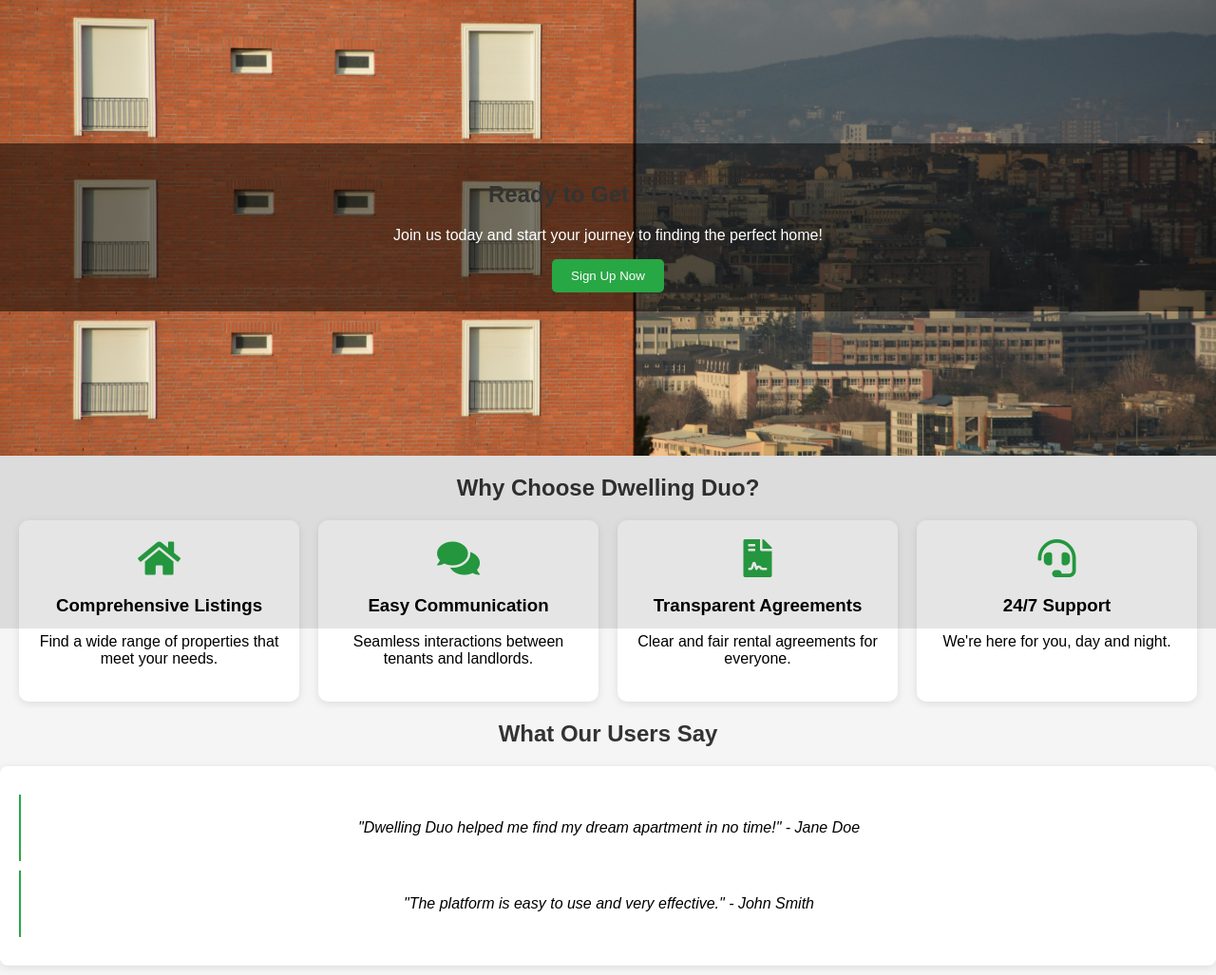
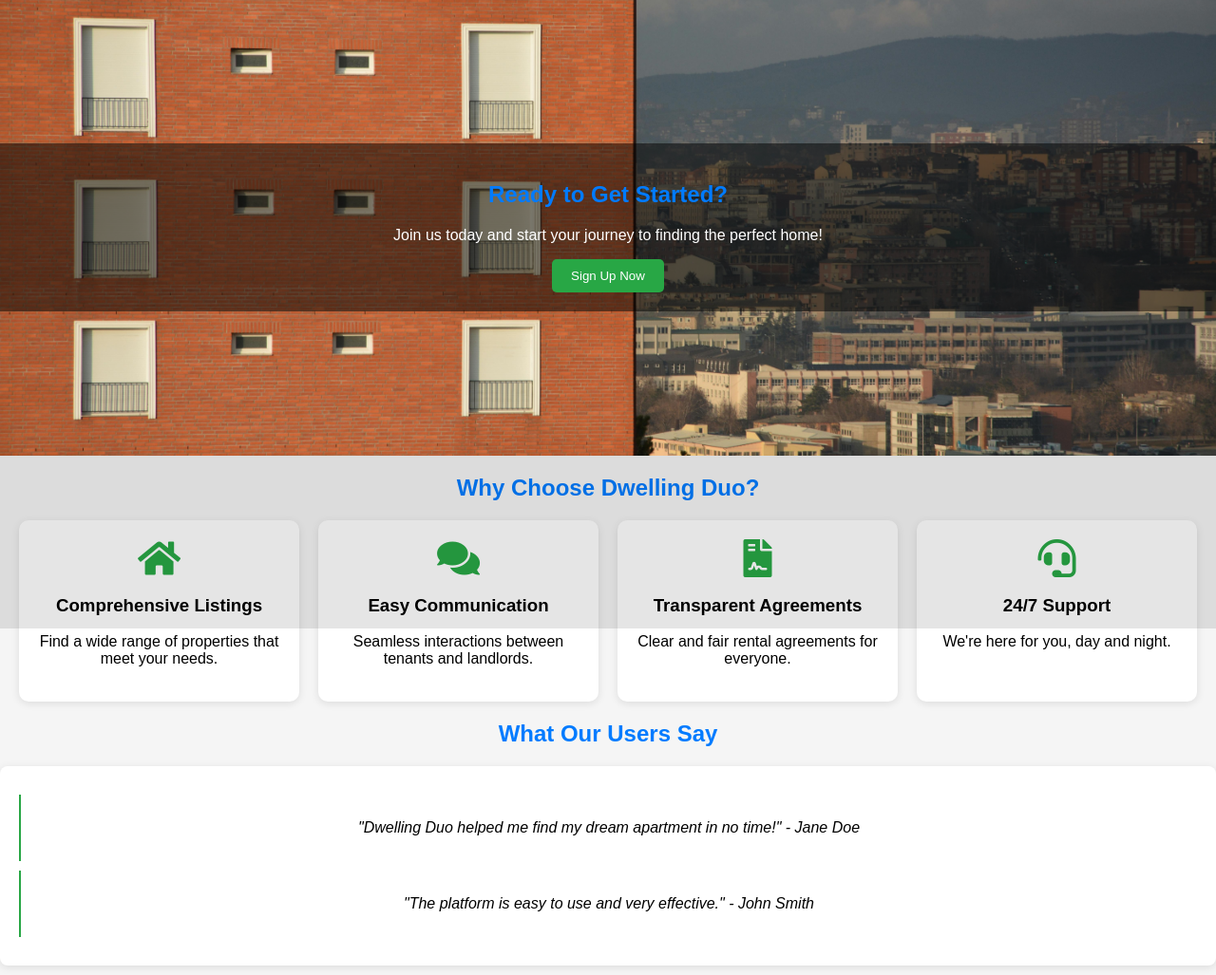
Before and after one commit to Jayricka/dwellingduo, a Django app: page / in a window 1280 px wide. Shown: the part 138-1165 px from the top of the page at 95% size. Run offline with Django 5.2, Linux system fonts and the light colour scheme.

Commit message:
color texture align

```diff
--- a/static/css/styles.css
+++ b/static/css/styles.css
@@ -10,7 +10,7 @@
 h2 {
     text-align: center;
     margin-top: 20px;
-    color: #333;
+    color: #007bff;
 }
 
 /* Hero Section */
```
